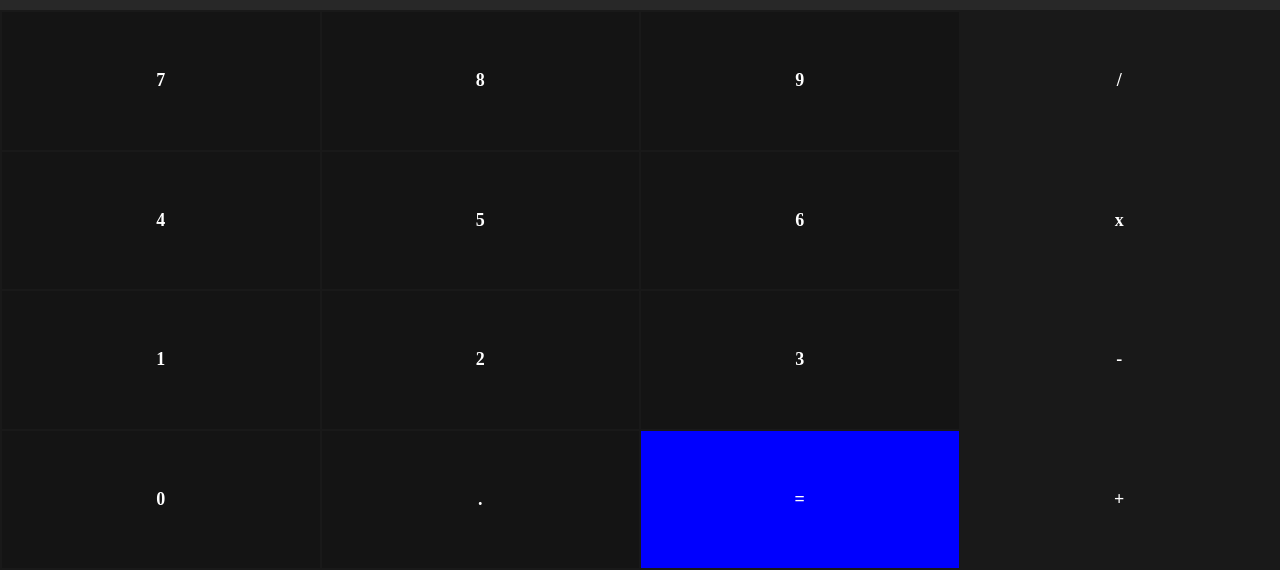
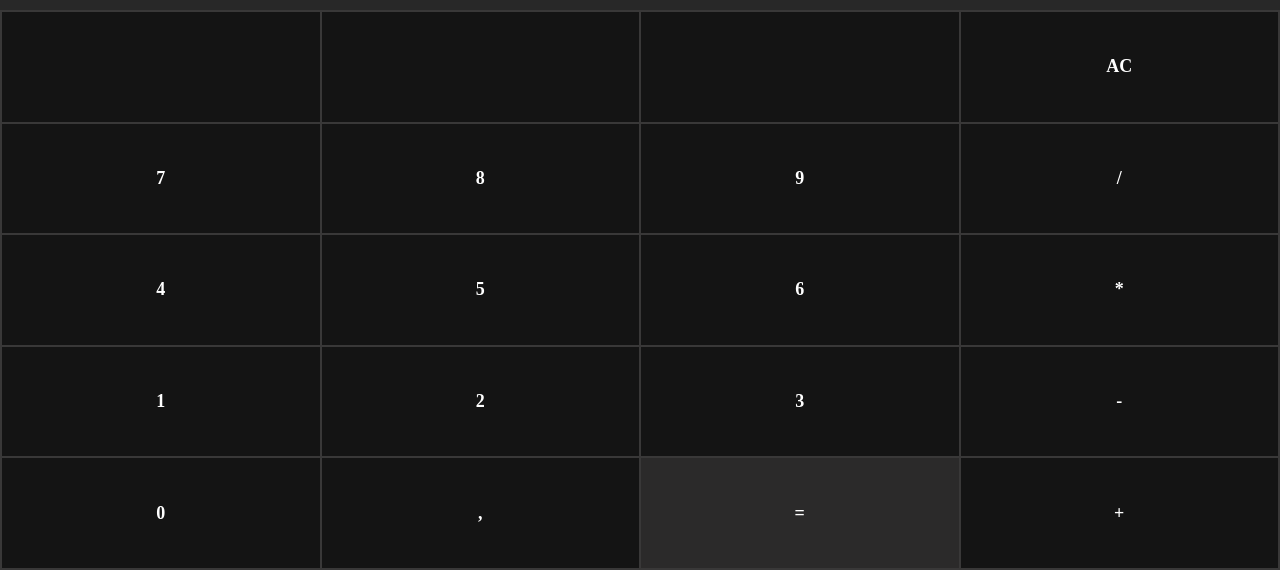
Before and after one commit to Dragonalticuss/Calculator, a plain HTML site: page index.html in a window 1280 px wide. Shown: the part 230-800 px from the top of the page. Drawn offline with Linux system fonts and the light colour scheme.

Commit message:
Finished code

```diff
--- a/index.html
+++ b/index.html
@@ -8,31 +8,37 @@
     <script defer src="script.js"></script>
   </head>
   <body>
-    <div id="resultArea">1234</div>
+    <div id="resultArea"></div>
     <table>
       <tr>
-        <td>7</td>
-        <td>8</td>
-        <td>9</td>
-        <td class="highlight">/</td>
+        <td></td>
+        <td></td>
+        <td></td>
+        <td onclick="deleteLast()">AC</td>
       </tr>
       <tr>
-        <td>4</td>
-        <td>5</td>
-        <td>6</td>
-        <td class="highlight">x</td>
+        <td onclick="appendOperation(7)">7</td>
+        <td onclick="appendOperation(8)">8</td>
+        <td onclick="appendOperation(9)">9</td>
+        <td class="highlight" onclick="appendOperation(' / ')">/</td>
       </tr>
       <tr>
-        <td>1</td>
-        <td>2</td>
-        <td>3</td>
-        <td class="highlight">-</td>
+        <td onclick="appendOperation(4)">4</td>
+        <td onclick="appendOperation(5)">5</td>
+        <td onclick="appendOperation(6)">6</td>
+        <td class="highlight" onclick="appendOperation(' * ')">*</td>
       </tr>
       <tr>
-        <td>0</td>
-        <td>.</td>
-        <td id="result">=</td>
-        <td class="highlight">+</td>
+        <td onclick="appendOperation(1)">1</td>
+        <td onclick="appendOperation(2)">2</td>
+        <td onclick="appendOperation(3)">3</td>
+        <td class="highlight" onclick="appendOperation(' - ')">-</td>
+      </tr>
+      <tr>
+        <td onclick="appendOperation(0)">0</td>
+        <td onclick="appendOperation(',')">,</td>
+        <td onclick="calculateResult()" id="result">=</td>
+        <td class="highlight" onclick="appendOperation(' + ')">+</td>
       </tr>
     </table>
   </body>
--- a/script.js
+++ b/script.js
@@ -0,0 +1,19 @@
+function appendOperation(operation){
+    document.getElementById('resultArea').innerHTML += operation
+};
+
+
+function calculateResult(){
+    let container = document.getElementById('resultArea');
+     let result = eval(container.innerHTML);
+    container.innerHTML = result;
+}
+
+function deleteLast() {
+    let container = document.getElementById('resultArea');
+      if (container.innerHTML.endsWith(' ')) {
+    container.innerHTML = container.innerHTML.slice(0, -3) ;
+      } else {
+    container.innerHTML = container.innerHTML.slice(0, -1) ;
+      }
+}
--- a/style.css
+++ b/style.css
@@ -1,8 +1,8 @@
 table{
     width: 100%;
-     height: 70vh;
-     background-color: rgb(25, 25, 25);
-     color: white;
+    height: 70vh;
+    background-color: rgb(57, 56, 56);
+    color: white;
 }
 
 td:hover{
@@ -36,13 +36,8 @@ body{
 }
 
 #result{
-    background-color: blue;
+    background-color: rgb(43, 42, 42);
 }
 #result:hover{
     background-color: rgb(134, 133, 133);
 }
-
-
-.highlight{
-    background-color:rgb(25, 25, 25) ;
-}
```
